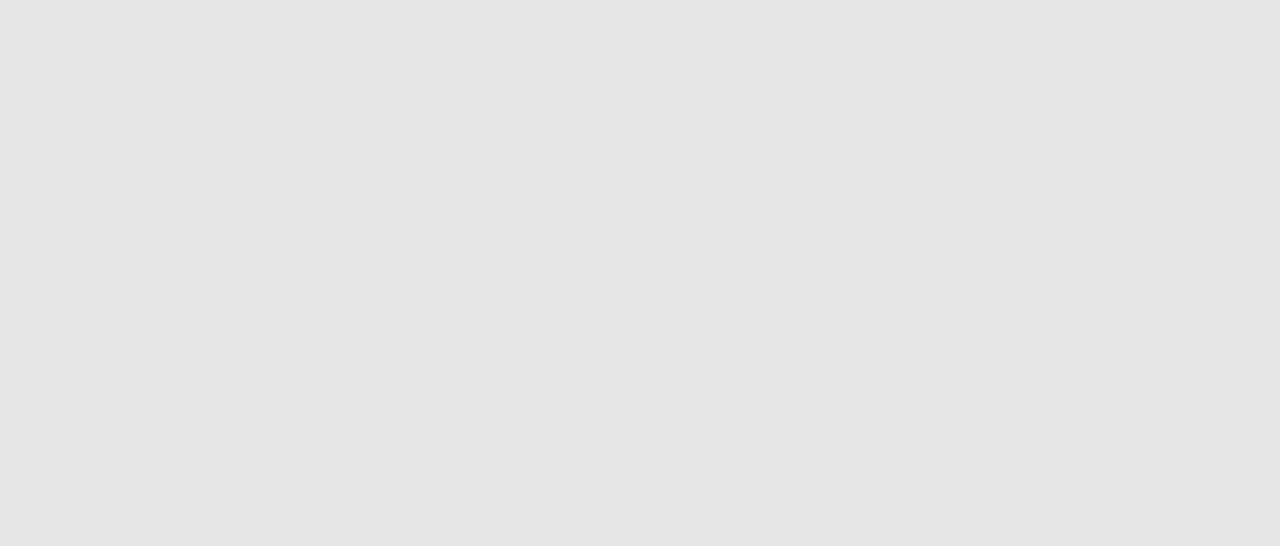
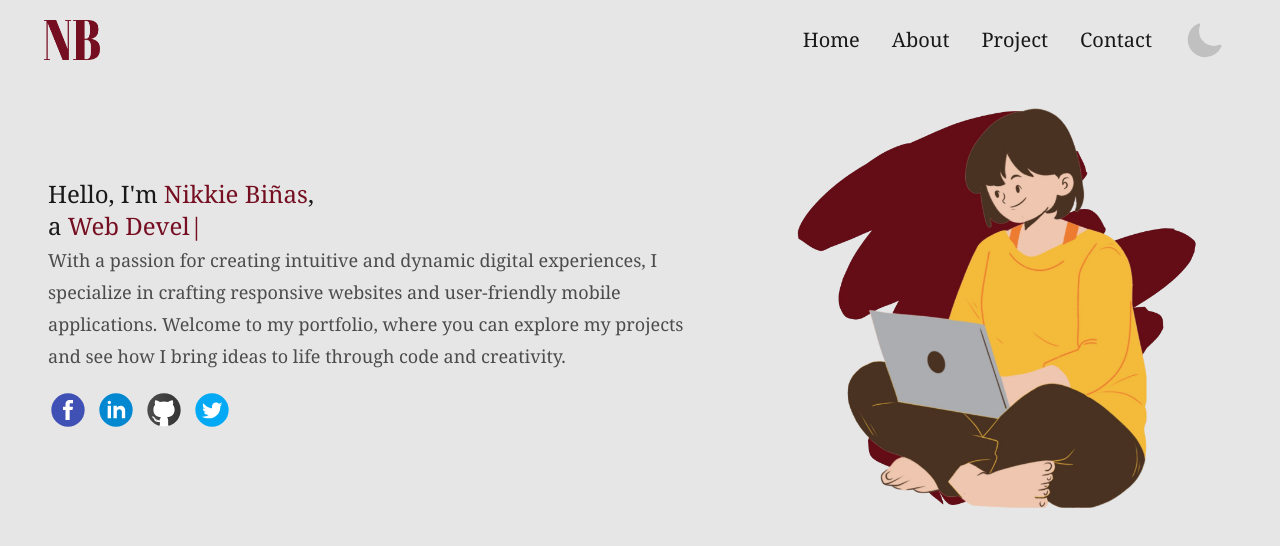
Before and after one commit to nikkiebinas/my_portfolio, a React (Vite) app: page / in a window 1280 px wide. Shown: the top 546 px of the page. Built offline with nearby package versions, Linux system fonts and the light colour scheme.

Commit message:
add route

```diff
--- a/src/App.tsx
+++ b/src/App.tsx
@@ -9,6 +9,14 @@ const LazyContact = lazy(() => import("@/screen/Contact"));
 function App() {
   return (
     <Routes>
+      <Route
+        path="/"
+        element={
+          <Suspense fallback={<Loader loading={true} />}>
+            <LazyHome />
+          </Suspense>
+        }
+      />
       <Route
         path="home"
         element={
```
